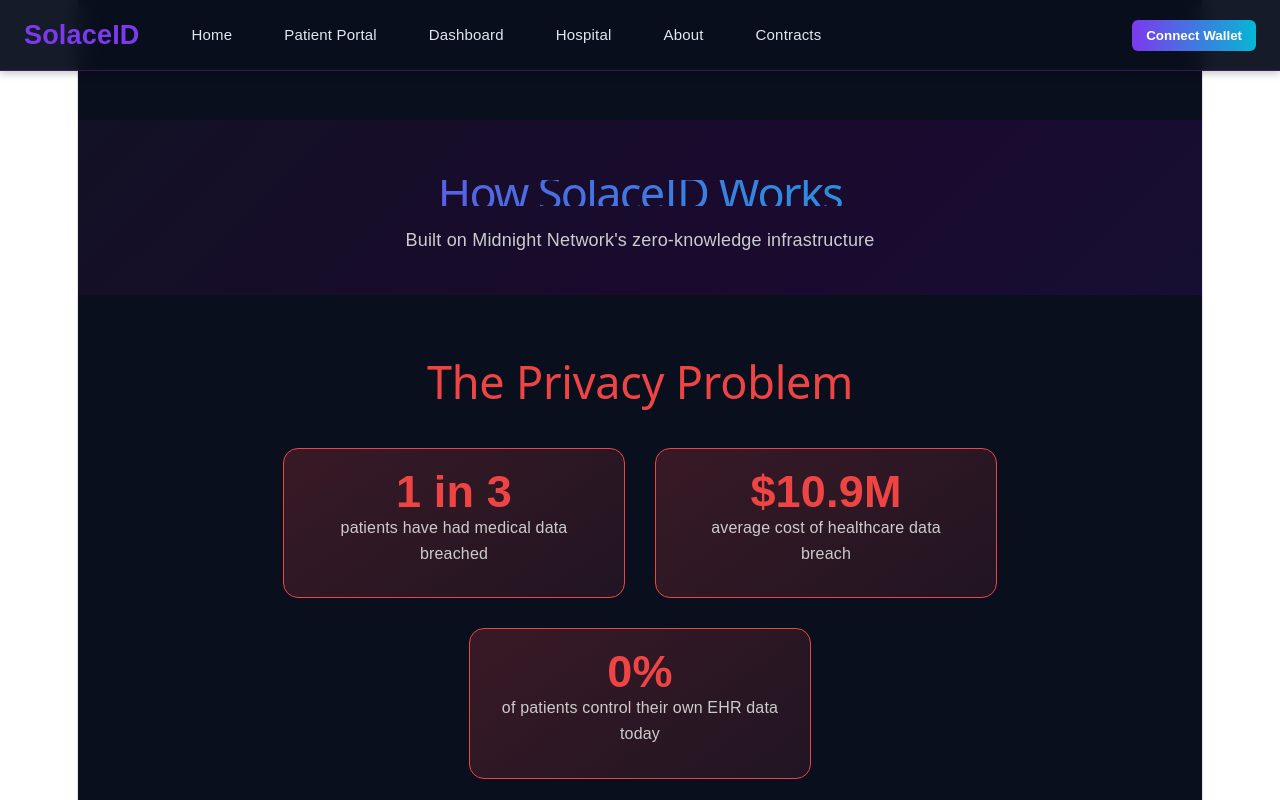
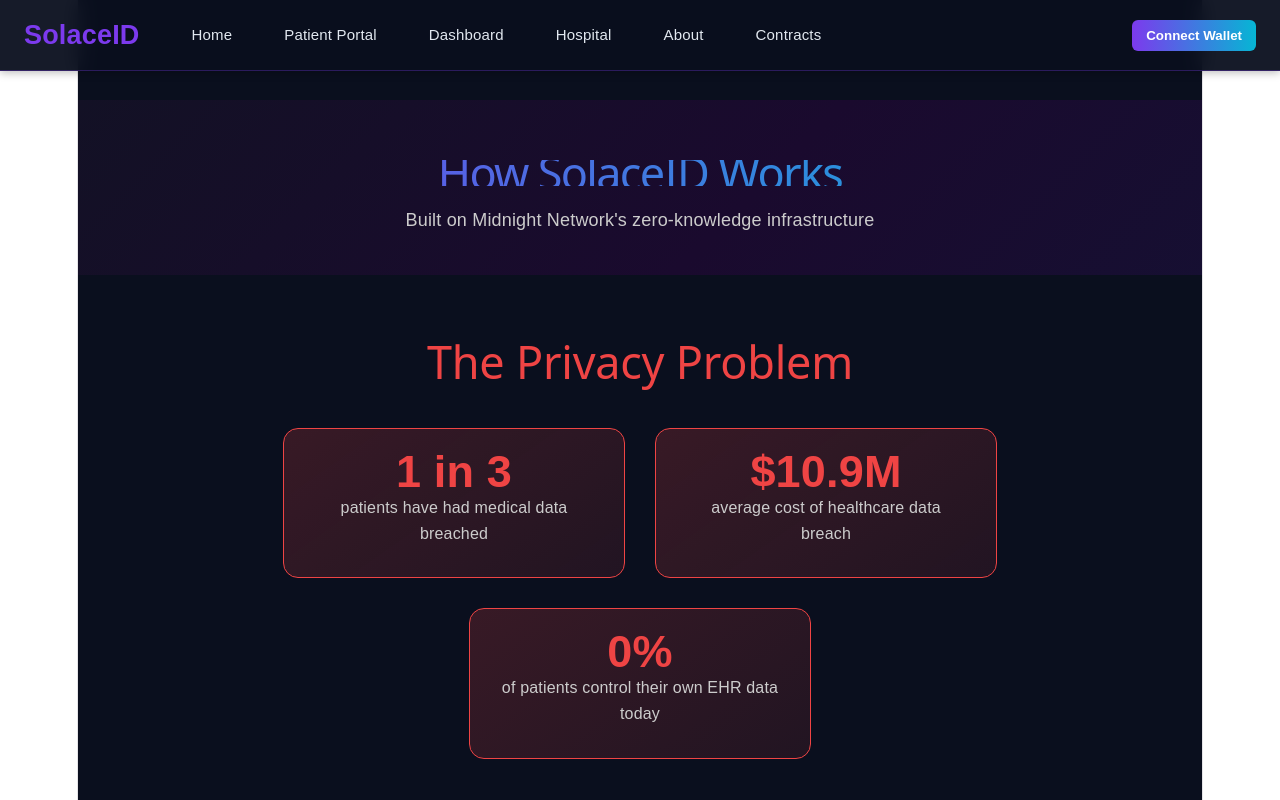
Before and after one commit to dakshdrall/SolaceID, a React (Vite) app in the folder solaceid/: page /about in a window 1280 px wide. Shown: the top 800 px of the page. Built offline with nearby package versions, Linux system fonts and the light colour scheme.

Commit message:
fix: remove SolaceID overlaps on all pages

```diff
--- a/solaceid/src/pages/AboutPage.tsx
+++ b/solaceid/src/pages/AboutPage.tsx
@@ -21,7 +21,7 @@
   }, []);
 
   return (
-    <div style={{ backgroundColor: '#0a0f1e', minHeight: '100vh', color: 'white', fontFamily: 'Arial, sans-serif', paddingTop: '120px', scrollPaddingTop: '3rem' }}>
+    <div style={{ backgroundColor: '#0a0f1e', minHeight: '100vh', color: 'white', fontFamily: 'Arial, sans-serif', paddingTop: '100px', scrollPaddingTop: '3rem' }}>
       <Navbar />
 
       {/* Header Section */}
```
